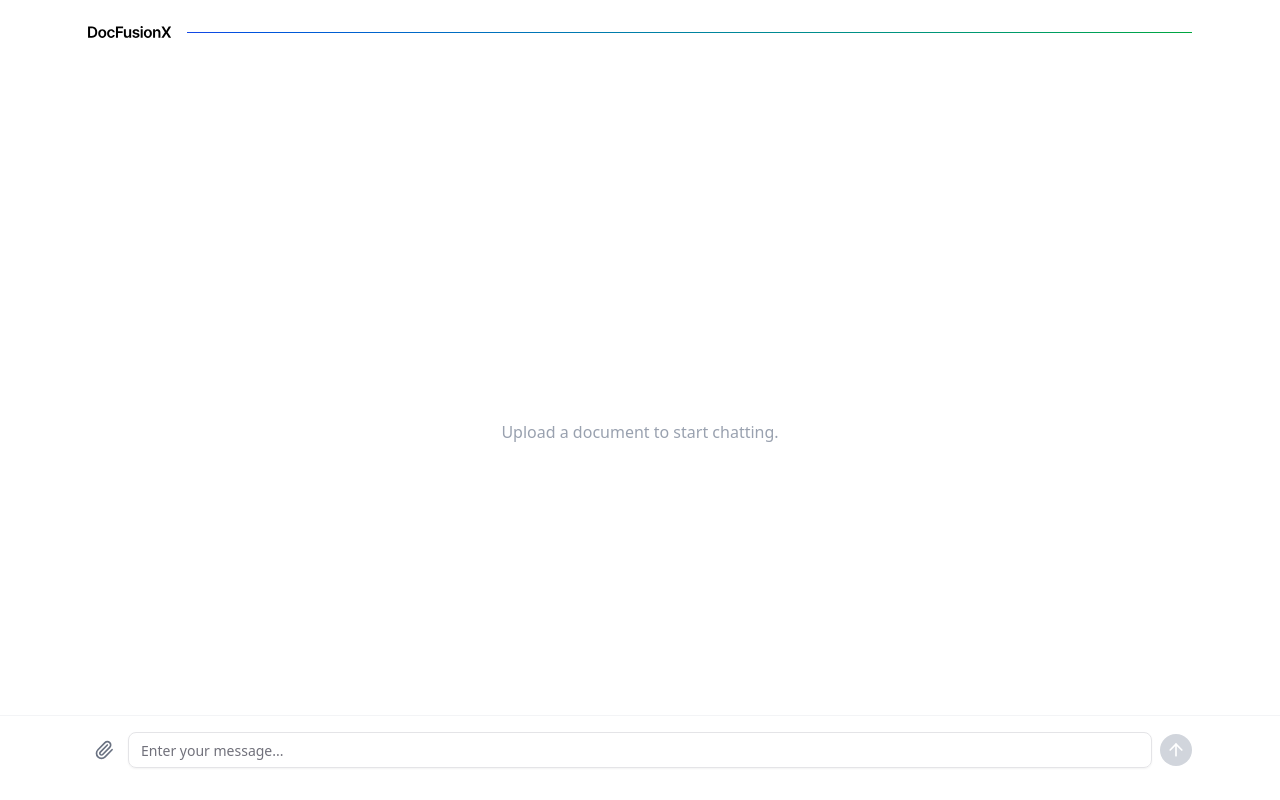
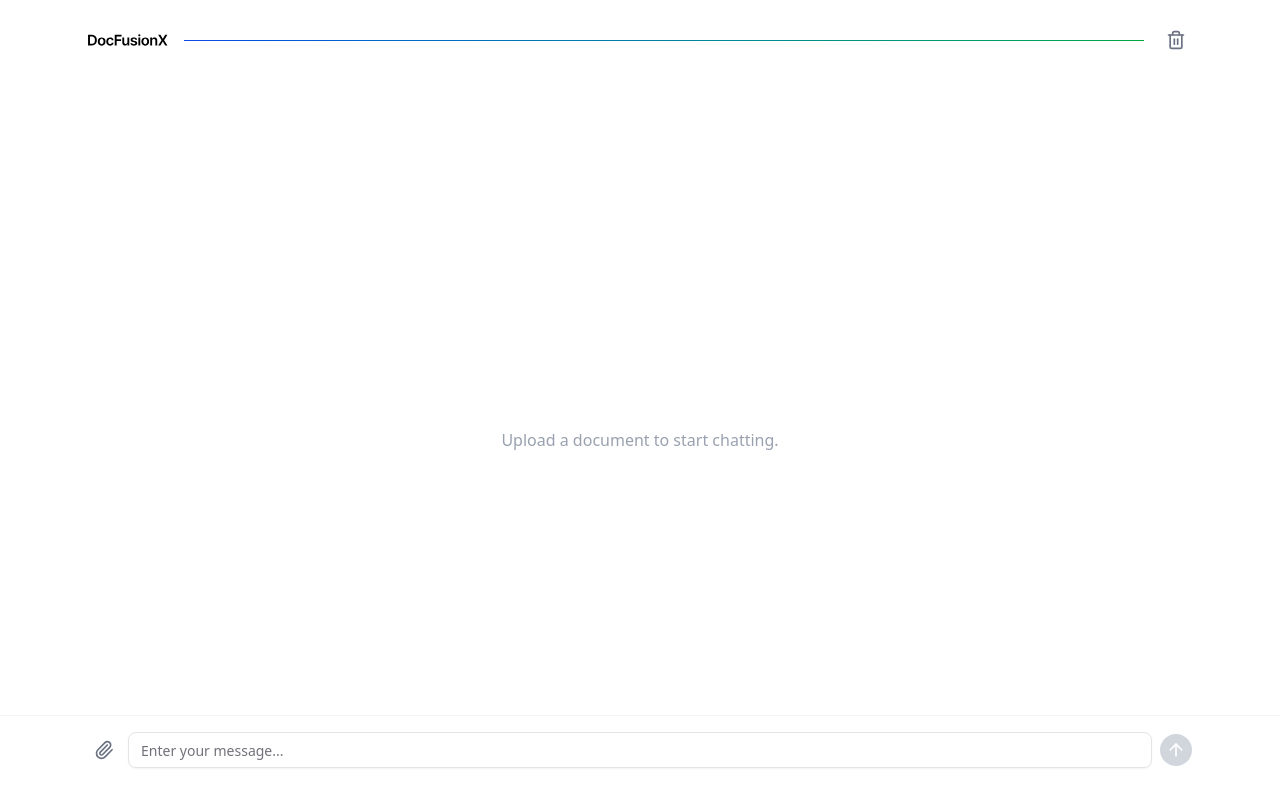
Before and after one commit to DocFusionX/client, a React (Vite) app: page / in a window 1280 px wide. Built offline with nearby package versions, Linux system fonts and the light colour scheme.

Commit message:
feat: improve ui

```diff
--- a/src/Home.tsx
+++ b/src/Home.tsx
@@ -3,11 +3,30 @@ import ChatContent from "./components/ChatContent";
 import ChatInput from "./components/ChatInput";
 import Header from "./components/Header";
 import type { Message } from "./types";
-import { uploadFile, queryRag } from "./lib/api";
+import { uploadFile, queryRag, clearDatabase } from "./lib/api";
 
 export default function Home() {
     const [messages, setMessages] = useState<Message[]>([]);
     const [isLoading, setIsLoading] = useState(false);
+
+    const handleClear = async () => {
+        const choice = confirm(
+            "Clear chat UI and server database? (Cancel to clear only UI)",
+        );
+
+        if (choice) {
+            try {
+                await clearDatabase();
+                setMessages([]);
+            } catch (error) {
+                console.error("Failed to clear database:", error);
+                alert("Failed to clear server database. UI cleared.");
+                setMessages([]);
+            }
+        } else {
+            setMessages([]);
+        }
+    };
 
     const handleSend = async (text: string) => {
         setIsLoading(true);
@@ -57,7 +76,7 @@ export default function Home() {
 
     return (
         <div className="w-full relative max-w-6xl mx-auto px-6 flex flex-col h-screen">
-            <Header />
+            <Header onClear={handleClear} />
 
             <ChatContent messages={messages} isLoading={isLoading} />
 
--- a/src/components/ChatContent/index.tsx
+++ b/src/components/ChatContent/index.tsx
@@ -1,4 +1,5 @@
 import ReactMarkdown from "react-markdown";
+import { Bot } from "lucide-react";
 import type { Message } from "../../types";
 
 interface ChatContentProps {
@@ -16,21 +17,29 @@ export default function ChatContent({ messages, isLoading }: ChatContentProps) {
     }
 
     return (
-        <div className="flex-1 overflow-y-auto pb-32 space-y-6 pt-4">
+        <div className="flex-1 overflow-y-auto pb-32 space-y-8 pt-6">
             {messages.map((message, index) => (
                 <div
                     key={index}
-                    className={`flex ${
+                    className={`flex gap-3 ${
                         message.role === "user"
                             ? "justify-end"
                             : "justify-start"
                     }`}
                 >
+                    {message.role === "assistant" && (
+                        <div className="mt-1 shrink-0">
+                            <div className="p-1.5 rounded-full bg-zinc-100 text-zinc-600">
+                                <Bot className="size-4" />
+                            </div>
+                        </div>
+                    )}
+
                     <div
-                        className={`max-w-[80%] rounded-lg p-4 prose prose-sm ${
+                        className={`max-w-[85%] text-sm leading-relaxed ${
                             message.role === "user"
-                                ? "bg-gray-900 text-white prose-invert"
-                                : "bg-gray-100 text-gray-900"
+                                ? "bg-zinc-100 text-zinc-900 px-4 py-2.5 rounded-2xl rounded-tr-sm"
+                                : "text-zinc-800 prose prose-sm prose-zinc max-w-none pt-1"
                         }`}
                     >
                         <ReactMarkdown>{message.content}</ReactMarkdown>
@@ -38,8 +47,13 @@ export default function ChatContent({ messages, isLoading }: ChatContentProps) {
                 </div>
             ))}
             {isLoading && (
-                <div className="flex justify-start">
-                    <div className="bg-gray-100 rounded-lg p-4 text-gray-500 animate-pulse">
+                <div className="flex gap-3 justify-start">
+                    <div className="mt-1 shrink-0">
+                        <div className="p-1.5 rounded-full bg-zinc-100 text-zinc-600">
+                            <Bot className="size-4" />
+                        </div>
+                    </div>
+                    <div className="bg-transparent pt-2 text-sm text-gray-400 animate-pulse">
                         Thinking...
                     </div>
                 </div>
--- a/src/components/Header/index.tsx
+++ b/src/components/Header/index.tsx
@@ -1,10 +1,22 @@
 import Logo from "@/assets/logo.svg?react";
+import { Trash2 } from "lucide-react";
 
-export default function Header() {
+interface HeaderProps {
+    onClear: () => void;
+}
+
+export default function Header({ onClear }: HeaderProps) {
     return (
         <div className="w-full flex py-6 items-center justify-between gap-4">
             <Logo className="h-4 w-auto" />
             <div className="h-px w-full bg-linear-to-r from-blue-700 to-green-600" />
+            <button
+                onClick={onClear}
+                className="p-1.5 rounded-md hover:bg-gray-100 text-gray-500 hover:text-red-600 transition-colors"
+                title="Clear Chat"
+            >
+                <Trash2 className="size-5" />
+            </button>
         </div>
     );
 }
--- a/src/lib/api.ts
+++ b/src/lib/api.ts
@@ -46,3 +46,13 @@ export async function queryRag(question: string): Promise<string> {
     const data = await response.json();
     return data.answer || data.response || data.text || JSON.stringify(data);
 }
+
+export async function clearDatabase(): Promise<void> {
+    const response = await fetch(`${BASE_URL}/rag/clear`, {
+        method: "POST",
+    });
+
+    if (!response.ok) {
+        throw new Error(`Clear failed (${response.status})`);
+    }
+}
```
